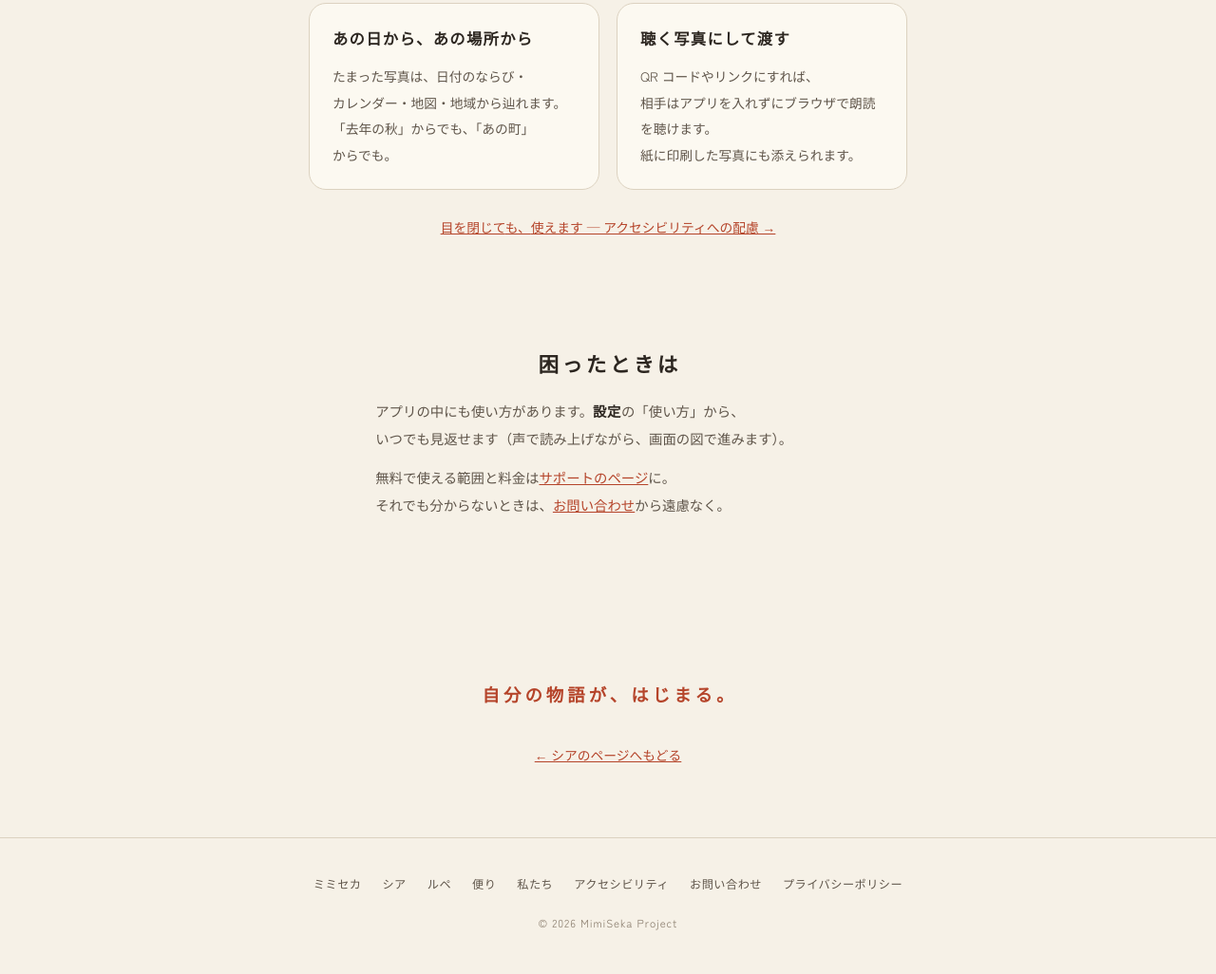
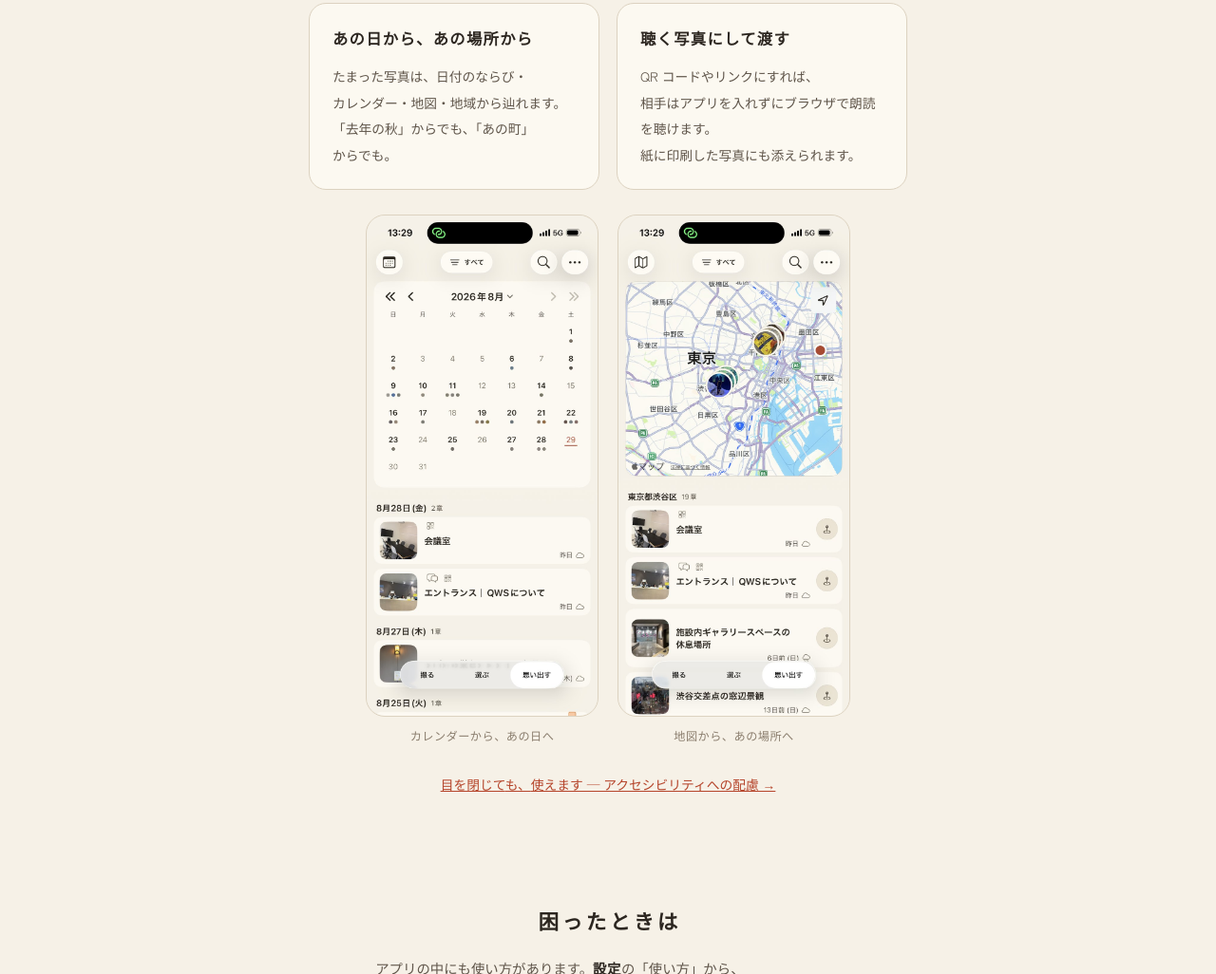
Before and after one commit to akito8639/mimiseka-site, a plain HTML site: page scia/howto.html in a window 1280 px wide. Shown: the part 2401-3427 px from the top of the page at 95% size. Drawn offline with Linux system fonts and the light colour scheme; a web font is replaced by a local one.

Commit message:
使い方の頁に画面の写しを置ける枠を —— まずカレンダーと地図の 2 枚（ALT つき・EXIF は落とす）
Co-Authored-By: Claude Opus 5 <noreply@anthropic.com>

```diff
--- a/scia/howto.html
+++ b/scia/howto.html
@@ -34,6 +34,11 @@
   .prose .key { font-family: var(--serif); font-weight: 700; color: var(--ink); letter-spacing: 0.04em; }
   .note-line { max-width: 34em; margin: 16px auto 0; font-size: 0.8rem; color: var(--ink-3); }
   .more-center { text-align: center; margin-top: 26px; font-size: 0.86rem; }
+  /* 画面の写し（スクリーンショット）。枠は髪線だけ・影は足さない */
+  .shots { display: grid; grid-template-columns: repeat(auto-fit, minmax(210px, 1fr)); gap: 20px; max-width: 34em; margin: 26px auto 0; }
+  .shot { margin: 0; }
+  .shot img { display: block; width: 100%; height: auto; border-radius: 20px; border: 1px solid var(--hair); background: var(--ground-inset); }
+  .shot figcaption { margin-top: 8px; font-size: 0.76rem; color: var(--ink-3); text-align: center; letter-spacing: 0.04em; }
 </style>
 </head>
 <body>
@@ -107,6 +112,16 @@
         <p>QR コードやリンクにすれば、相手はアプリを入れずにブラウザで朗読を聴けます。紙に印刷した写真にも添えられます。</p>
       </div>
     </div>
+    <div class="shots">
+      <figure class="shot">
+        <img src="../shot/bookshelf-calendar.jpg" alt="カレンダーの画面。2026 年 8 月の日付に、その日の章を示す小さな点が並んでいる。下には 8 月 28 日の 2 章——会議室、エントランス｜QWS について——が、写真つきで続いている。" width="780" height="1691" loading="lazy">
+        <figcaption>カレンダーから、あの日へ</figcaption>
+      </figure>
+      <figure class="shot">
+        <img src="../shot/bookshelf-map.jpg" alt="地図の画面。東京の地図に、写真のピンがいくつか立っている。下には「東京都渋谷区 19 章」として、会議室、エントランス｜QWS について、施設内ギャラリースペースの休憩場所などが、写真つきで並んでいる。" width="780" height="1691" loading="lazy">
+        <figcaption>地図から、あの場所へ</figcaption>
+      </figure>
+    </div>
     <p class="more-center"><a href="../accessibility.html">目を閉じても、使えます — アクセシビリティへの配慮 →</a></p>
   </section>
 
```
Also changed, not shown: shot/bookshelf-calendar.jpg (added), shot/bookshelf-map.jpg (added).
